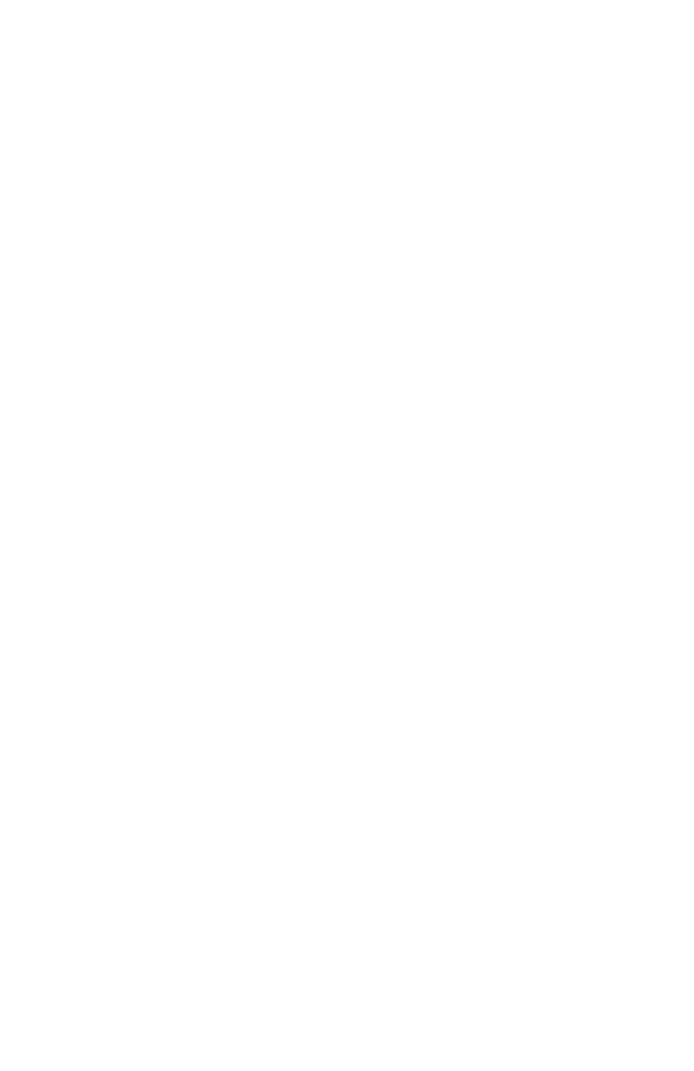
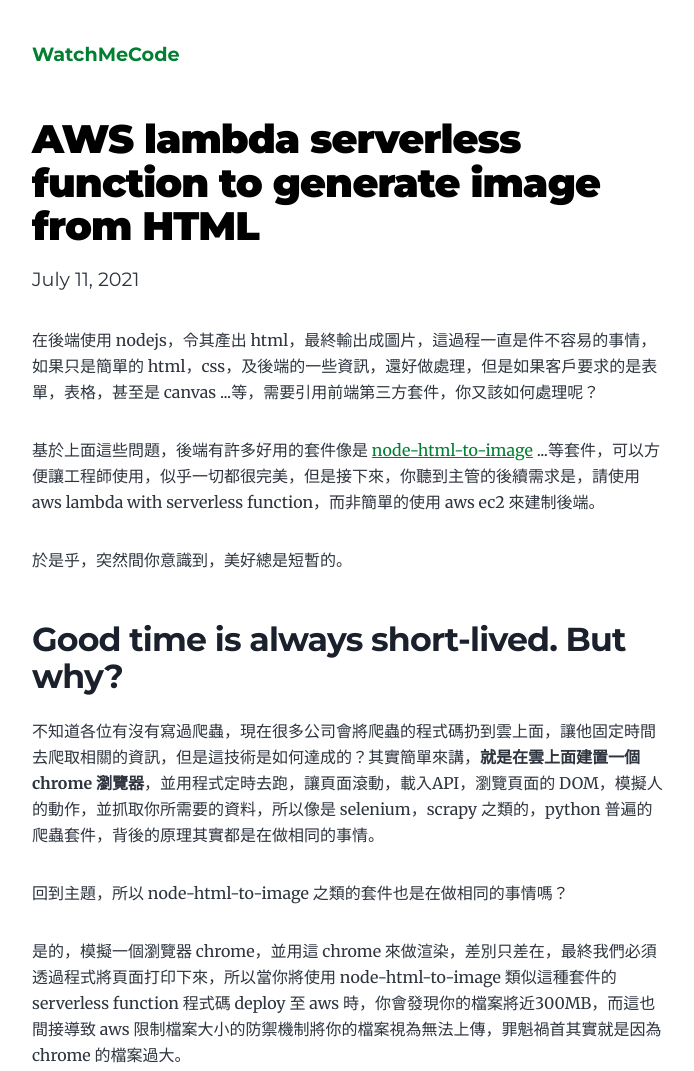
Before and after one commit to Mayvis/mayvis-blog, a Gatsby site: page /aws-lambda-serverless-function-to-generate-image-from-html/ in a window 1280 px wide. Before the commit this address had no page. Shown: the top 1071 px of the page, without its empty margins (292-986 px from the left). Before the commit the page ends 800 px from the top, so only its background shows below. Built offline with nearby package versions, Linux system fonts and the light colour scheme; Gatsby itself is replaced by a stand-in of ours; some packages are replaced by stand-ins of ours.

Commit message:
update page description and name

```diff
--- a/content/blog/aws-lambda-with-serverless-function-to-generate-image-from-html-by-using-nodejs/index.md
+++ b/content/blog/aws-lambda-serverless-function-to-generate-image-from-html/index.md
@@ -1,7 +1,7 @@
 ---
-title: AWS lambda with serverless function to generate image from HTML by using nodejs
+title: AWS lambda serverless function to generate image from HTML
 date: "2021-07-11T12:00:00.000Z"
-description: 手把手解釋及使用 AWS lambda with serverless function to generate image from HTML by using nodejs，簡單介紹原理，並讓你可以優雅的在伺服器端上產出圖片。
+description: 手把手解釋及使用 AWS lambda serverless function to generate image from HTML by using nodejs，並簡單介紹原理，讓你可以優雅的在 AWS 伺服器上產出圖片；此篇可能需對 AWS lambda 有初步的認知才能比較好理解。
 ---
 
 在後端使用 nodejs，令其產出 html，最終輸出成圖片，這過程一直是件不容易的事情，如果只是簡單的 html，css，及後端的一些資訊，還好做處理，但是如果客戶要求的是表單，表格，甚至是 canvas ...等，需要引用前端第三方套件，你又該如何處理呢？
```
